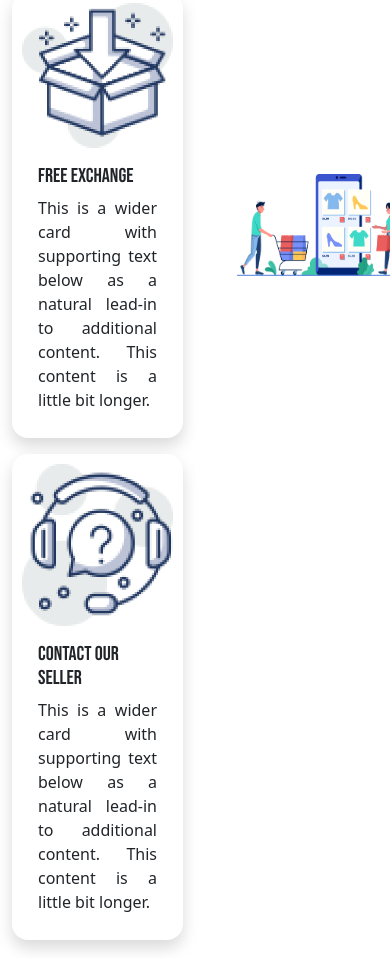
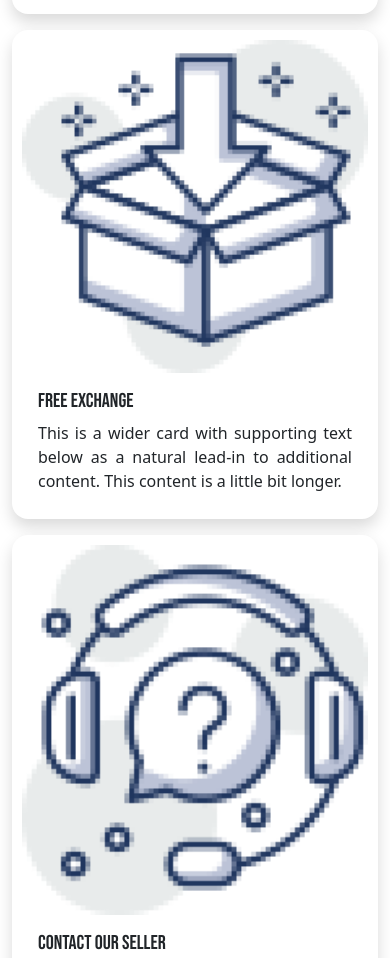
Before and after one commit to Mahedi7699/responsive-assignment, a plain HTML site: page index.html in a window 390 px wide. Shown: the part 5855-6813 px from the top of the page. Drawn offline with Linux system fonts and the light colour scheme.

Commit message:
responsive changes

```diff
--- a/css/style.css
+++ b/css/style.css
@@ -50,3 +50,9 @@ p{
 .container{
     border-radius: 1em;
 }
+@media only screen and (max-width: 576px) {
+    /* For mobile phones: */
+    [class*="col-"] {
+      width: 100%;
+    }
+  }
--- a/index.html
+++ b/index.html
@@ -190,9 +190,9 @@
 
         <section class="mt-5">
             <div class="row d-flex justify-content-center align-items-center">
+
                 <div class="col-6">
-
-                <div class="card mb-3 border-last shadow" style="max-width: 540px;">
+                 <div class="card mb-3 border-last shadow" style="max-width: 540px;">
                     <div class="row g-0">
                       <div class="col-md-2">
                         <img style="height:100%; width:100%;" src="logo-icon/perfect-fit.png" alt="...">
@@ -237,7 +237,7 @@
 
                 <div class="col-6">
                     <div>
-                        <img style="height: 80%; width: 100%; margin-left: 30px;" src="logo-icon/XMLID 1.png" alt="">
+                        <img style="height: 80%; width: 100%; margin-left: 20px;" src="logo-icon/XMLID 1.png" alt="">
                       </div>
                 </div>
 
```
